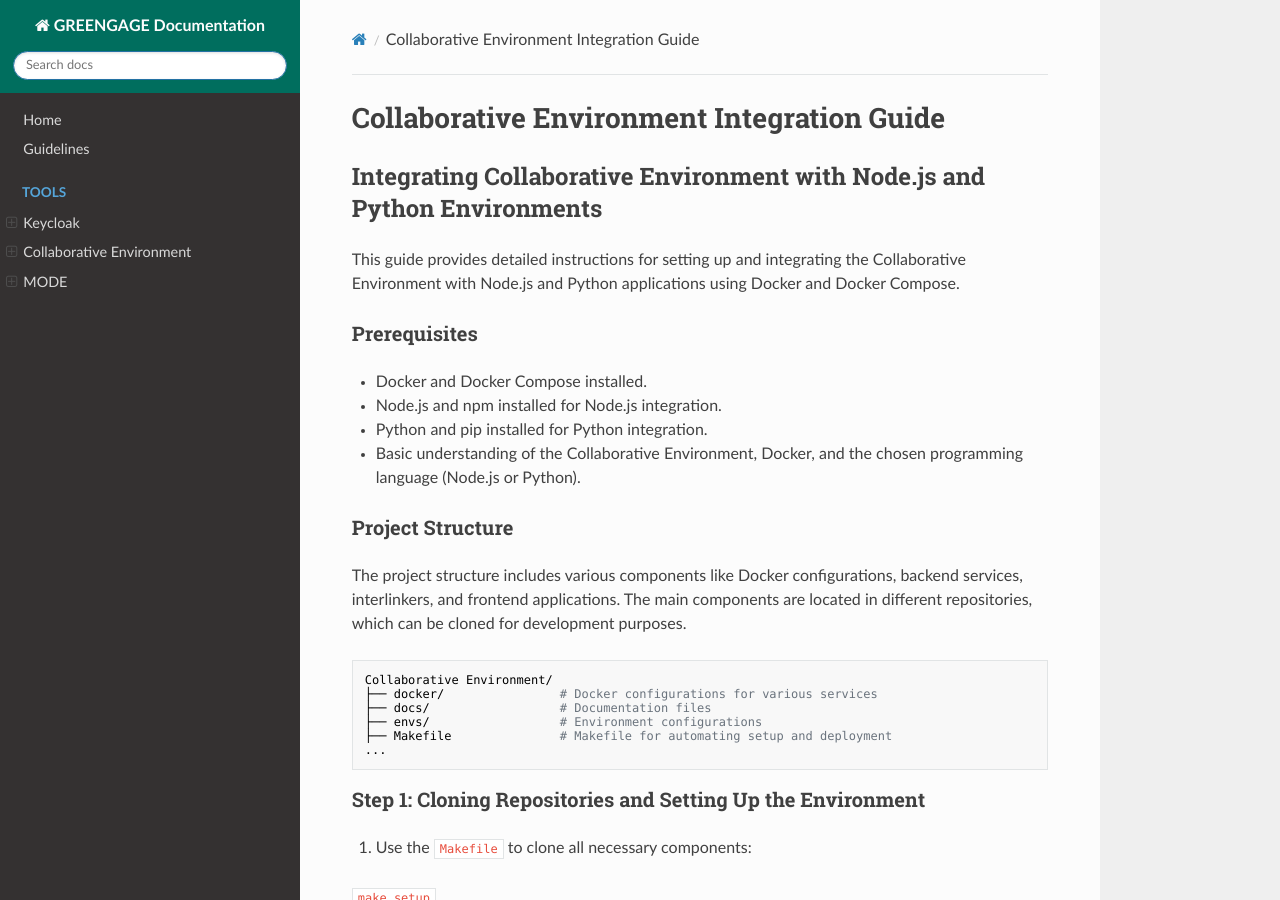
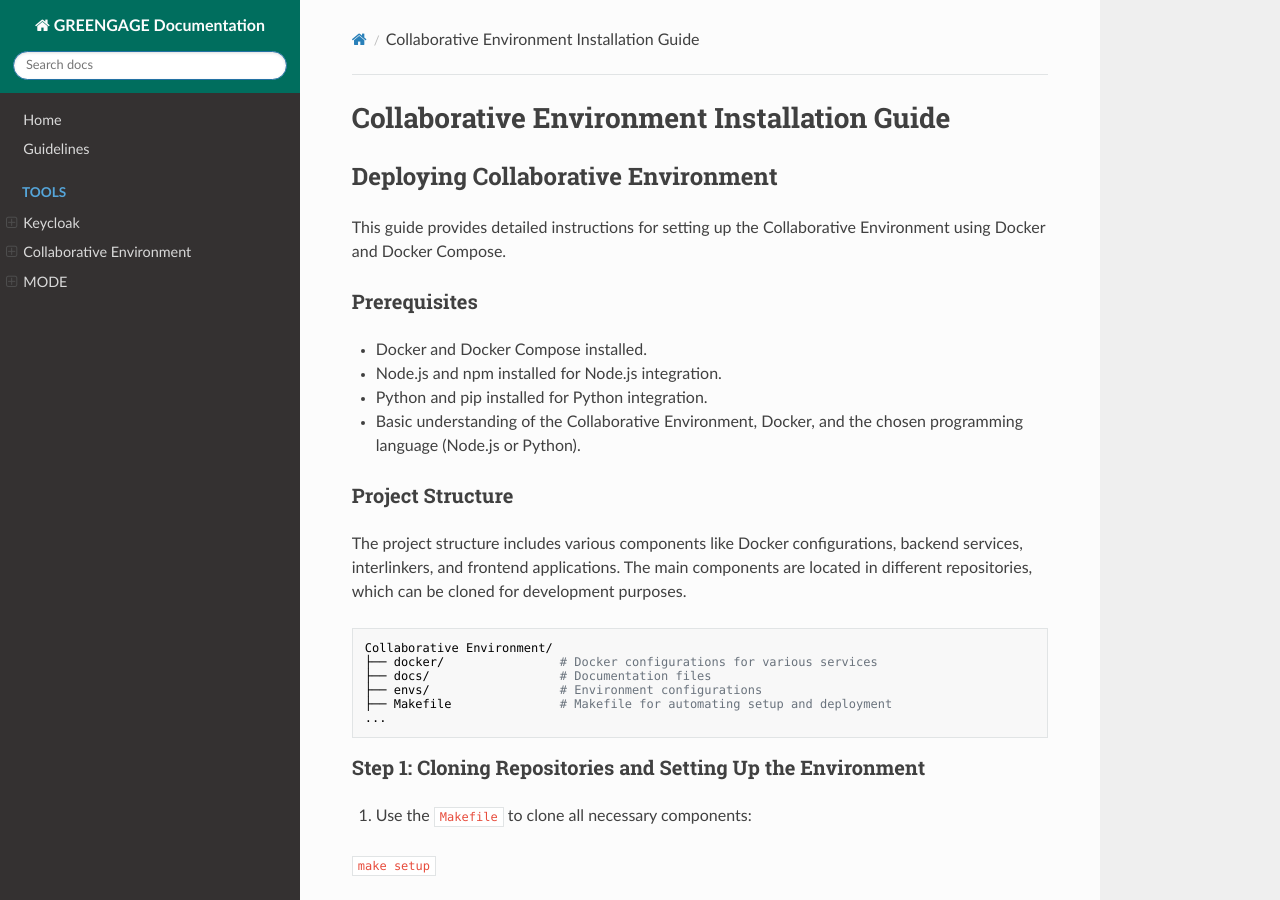
Before and after one commit to Greengage-project/Documentation, an MkDocs documentation site: the page built from docs/tools/collaborativeEnvironment/examples/index.md, in a window 1280 px wide and 900 px high. Built offline with MkDocs 1.6.1, drawn with Linux system fonts in a browser that asks for light colours; nearby versions of some CDN libraries.

Commit message:
Update index.md
This document does not describe any integration, it describes how to install the environment

```diff
--- a/docs/tools/collaborativeEnvironment/examples/index.md
+++ b/docs/tools/collaborativeEnvironment/examples/index.md
@@ -1,8 +1,8 @@
-# Collaborative Environment Integration Guide
+# Collaborative Environment Installation Guide
 
-## Integrating Collaborative Environment with Node.js and Python Environments
+## Deploying Collaborative Environment
 
-This guide provides detailed instructions for setting up and integrating the Collaborative Environment with Node.js and Python applications using Docker and Docker Compose.
+This guide provides detailed instructions for setting up the Collaborative Environment using Docker and Docker Compose.
 
 ### Prerequisites
 
```
